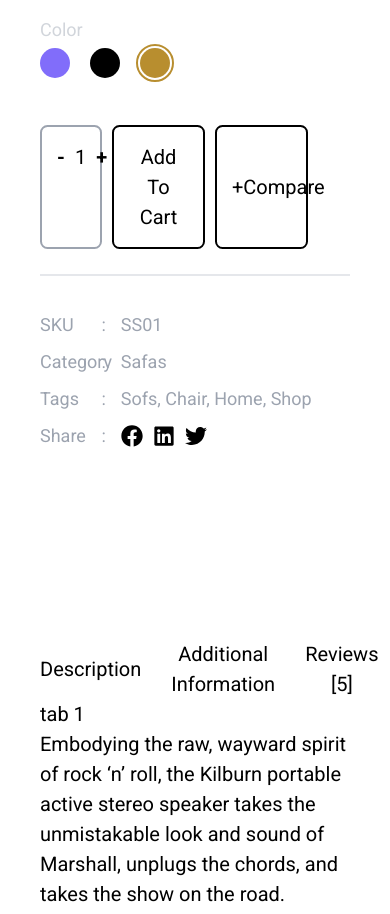
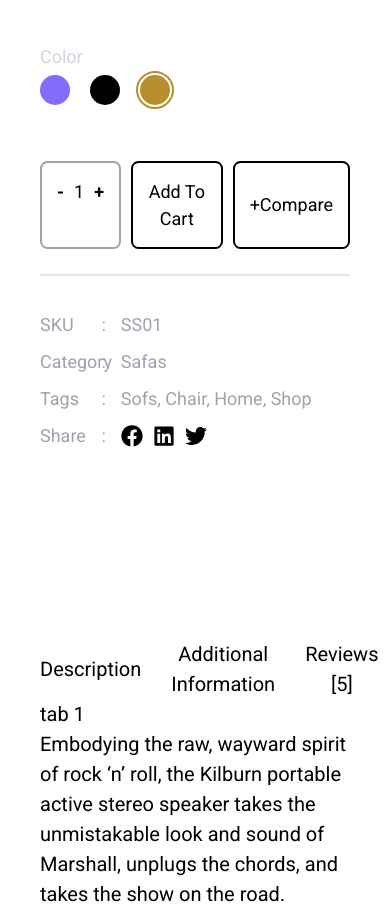
Before and after one commit to KareemHisham/shopping-store, a React (Vite) app: page /products/1 in a window 390 px wide. Shown: the part 1480-2394 px from the top of the page. Built offline with nearby package versions, Linux system fonts and the light colour scheme.

Commit message:
product_overview--- actions buttons widths in small screens

```diff
--- a/src/components/sections/product-overview/ProductActions.tsx
+++ b/src/components/sections/product-overview/ProductActions.tsx
@@ -1,15 +1,15 @@
 const Actions = () => {
   return (
     <div className="flex gap-2 ">
-      <div className="flex gap-2 justify-between w-[20%] border-2 border-gray-400 rounded-md p-3">
+      <div className="flex gap-2 justify-between md:w-[20%] border-2 border-gray-400 rounded-md p-3 text-sm md:text-base">
         <span className="cursor-pointer font-bold">-</span>
         <span>1</span>
         <span className="cursor-pointer font-bold">+</span>
       </div>
-      <button className="w-[30%] border-2 border-black rounded-md p-3">
+      <button className="md:w-[30%] border-2 border-black rounded-md p-3 text-sm md:text-base">
         Add To Cart
       </button>
-      <button className="w-[30%] border-2 border-black rounded-md p-3">
+      <button className="md:w-[30%] border-2 border-black rounded-md p-3 text-sm md:text-base">
         +Compare
       </button>
     </div>
```
